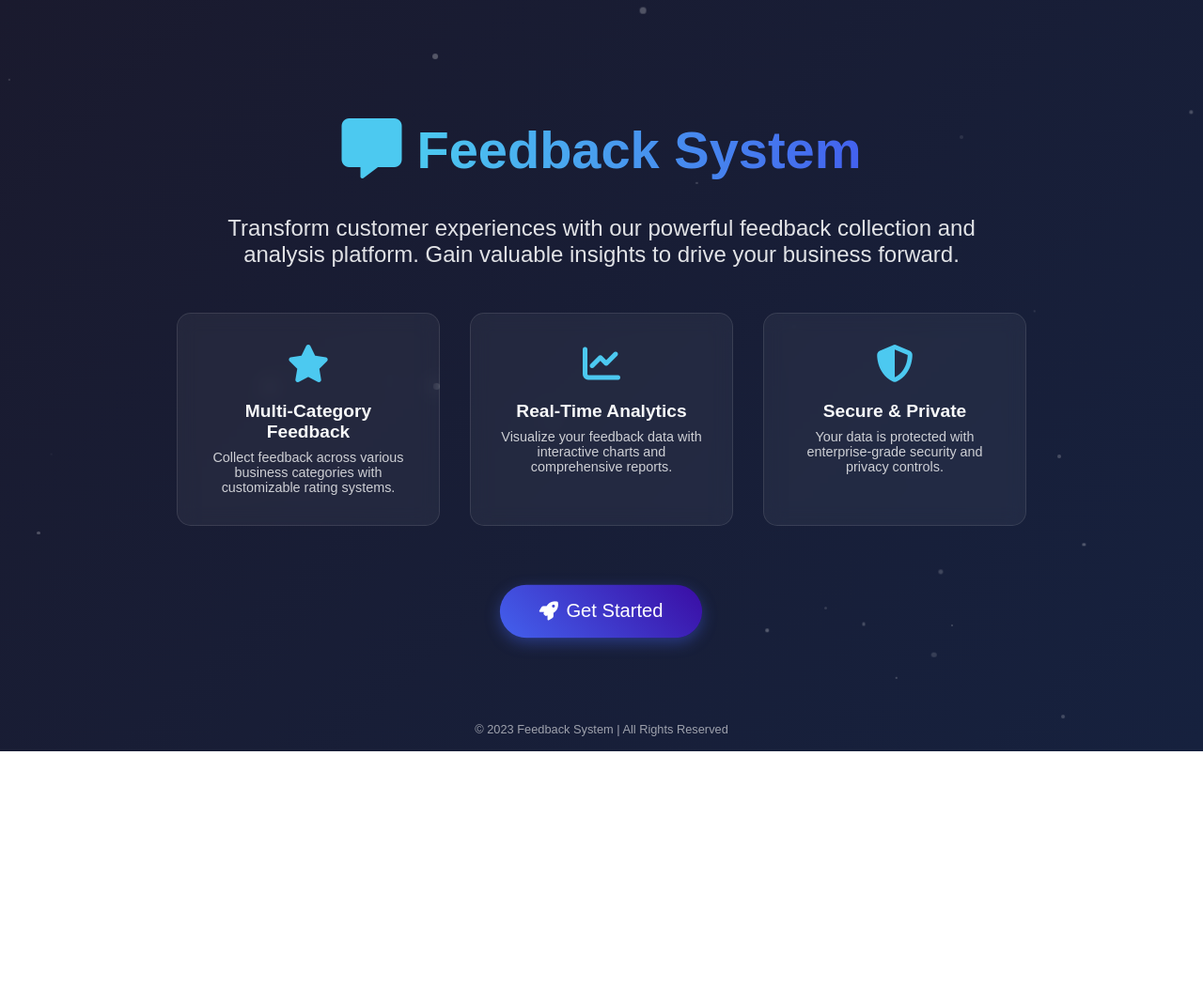
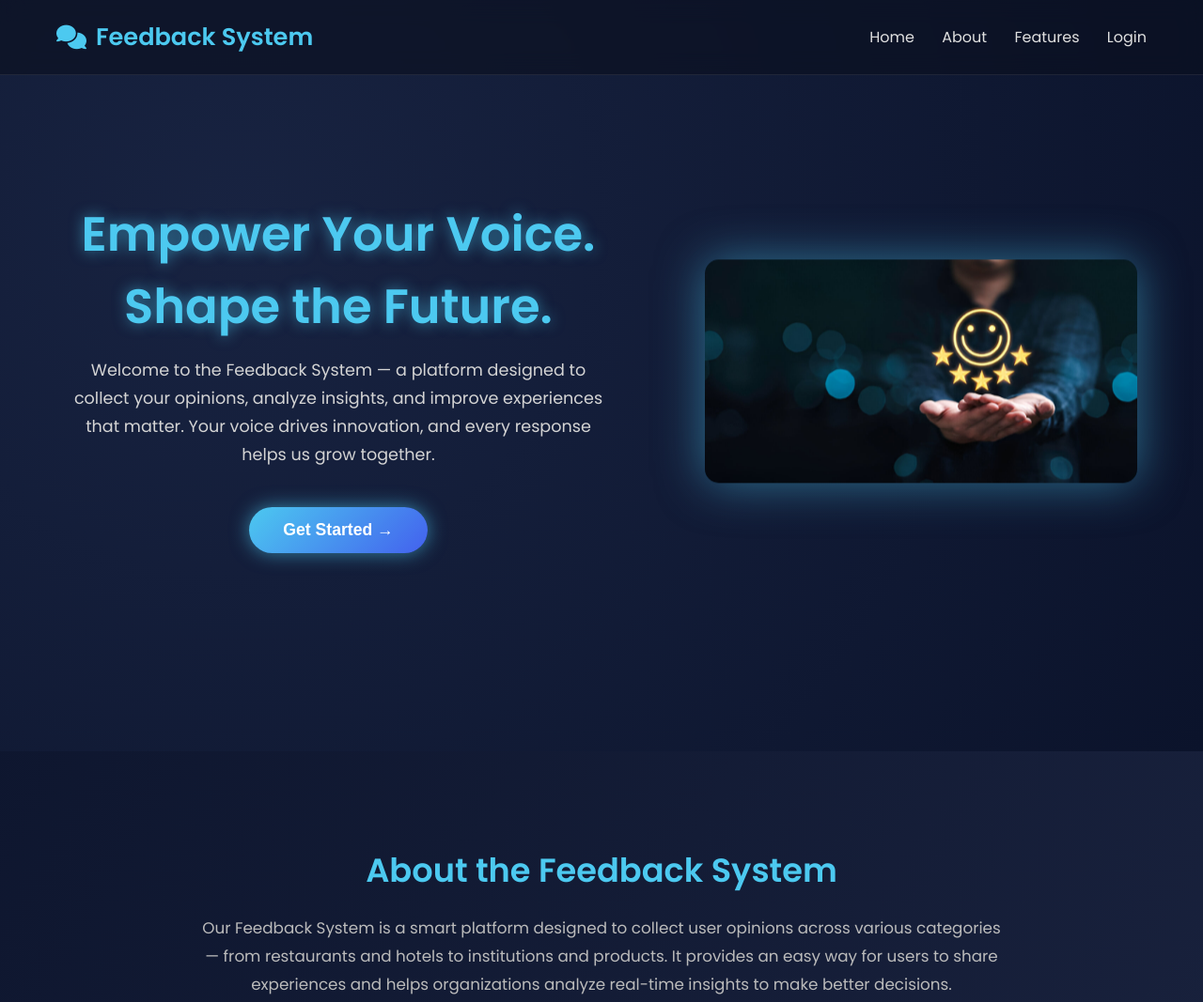
Before and after one commit to U-ARUN07/feedback-system, a website: page public/intro.html in a window 1280 px wide. Shown: the top 1067 px of the page at 94% size. Before the commit the page ends 800 px from the top, so only its background shows below. Drawn offline with Linux system fonts and the light colour scheme.

Commit message:
Update intro.html

```diff
--- a/public/intro.html
+++ b/public/intro.html
@@ -2,179 +2,242 @@
 <html lang="en">
 
 <head>
-    <meta charset="UTF-8">
-    <meta name="viewport" content="width=device-width, initial-scale=1.0">
-    <title>Feedback System | Welcome</title>
-    <link rel="stylesheet" href="https://cdnjs.cloudflare.com/ajax/libs/font-awesome/6.4.0/css/all.min.css">
+    <meta charset="UTF-8" />
+    <meta name="viewport" content="width=device-width, initial-scale=1.0" />
+    <title>Feedback System | Empower Your Voice</title>
+    <link rel="stylesheet" href="https://cdnjs.cloudflare.com/ajax/libs/font-awesome/6.4.0/css/all.min.css" />
+    <link href="https://fonts.googleapis.com/css2?family=Poppins:wght@300;400;600&display=swap" rel="stylesheet" />
+
     <style>
         :root {
-            --primary: #4361ee;
-            --secondary: #3a0ca3;
+            --primary: #3a0ca3;
             --accent: #4cc9f0;
+            --secondary: #4361ee;
+            --dark: #0b132b;
             --light: #f8f9fa;
-            --dark: #212529;
+            --gradient: linear-gradient(135deg, #4cc9f0, #4361ee);
         }
 
         * {
             margin: 0;
             padding: 0;
             box-sizing: border-box;
+            scroll-behavior: smooth;
         }
 
         body {
             font-family: 'Poppins', sans-serif;
-            background: linear-gradient(135deg, #1a1a2e, #16213e);
+            background: linear-gradient(to bottom right, #0b132b, #1c2541);
             color: var(--light);
-            min-height: 100vh;
             overflow-x: hidden;
         }
 
-        .intro-container {
+        /* Navbar */
+        header {
             display: flex;
-            flex-direction: column;
-            justify-content: center;
+            justify-content: space-between;
             align-items: center;
-            min-height: 100vh;
-            padding: 2rem;
-            position: relative;
-            overflow: hidden;
-        }
-
-        .particles {
-            position: absolute;
-            top: 0;
-            left: 0;
+            padding: 20px 60px;
+            position: fixed;
             width: 100%;
-            height: 100%;
-            z-index: -1;
-        }
-
-        .particle {
-            position: absolute;
-            background: rgba(255, 255, 255, 0.5);
-            border-radius: 50%;
-            pointer-events: none;
+            background: rgba(10, 15, 30, 0.6);
+            backdrop-filter: blur(12px);
+            border-bottom: 1px solid rgba(255, 255, 255, 0.08);
+            z-index: 1000;
         }
 
         .logo {
+            font-size: 1.6rem;
+            font-weight: 600;
+            color: var(--accent);
             display: flex;
             align-items: center;
-            margin-bottom: 2rem;
-            animation: fadeInDown 1s ease;
         }
 
-        .logo-icon {
-            font-size: 4rem;
-            color: var(--accent);
-            margin-right: 1rem;
+        .logo i {
+            margin-right: 10px;
         }
 
-        .logo-text {
-            font-size: 3.5rem;
-            font-weight: 700;
-            background: linear-gradient(to right, var(--accent), var(--primary));
-            -webkit-background-clip: text;
-            background-clip: text;
-            color: transparent;
+        nav a {
+            color: #e0e0e0;
+            margin-left: 25px;
+            text-decoration: none;
+            font-weight: 500;
+            transition: 0.3s;
         }
 
-        .tagline {
-            font-size: 1.5rem;
-            margin-bottom: 3rem;
-            text-align: center;
-            max-width: 800px;
-            opacity: 0.9;
-            animation: fadeIn 1.5s ease;
+        nav a:hover {
+            color: var(--accent);
         }
 
-        .features {
+        /* Hero Section */
+        .hero {
+            height: 100vh;
             display: flex;
+            align-items: center;
+            justify-content: space-between;
             flex-wrap: wrap;
-            justify-content: center;
-            gap: 2rem;
-            margin-bottom: 4rem;
-            animation: fadeInUp 1s ease;
+            padding: 0 70px;
+            background: radial-gradient(circle at 20% 30%, #182341, #0b132b);
         }
 
-        .feature-card {
-            background: rgba(255, 255, 255, 0.05);
-            backdrop-filter: blur(10px);
-            border-radius: 15px;
-            padding: 2rem;
-            width: 280px;
-            text-align: center;
-            transition: all 0.3s ease;
-            border: 1px solid rgba(255, 255, 255, 0.1);
+        .hero-text {
+            max-width: 580px;
+            animation: fadeIn 1.4s ease;
         }
 
-        .feature-card:hover {
-            transform: translateY(-10px);
-            box-shadow: 0 15px 30px rgba(0, 0, 0, 0.3);
+        .hero-text h1 {
+            font-size: 3.2rem;
+            color: #4cc9f0;
+            text-shadow: 0 0 15px rgba(76, 201, 240, 0.6);
+            margin-bottom: 15px;
         }
 
-        .feature-icon {
-            font-size: 2.5rem;
-            color: var(--accent);
-            margin-bottom: 1rem;
+        .hero-text p {
+            color: #d4d4d4;
+            font-size: 1.1rem;
+            line-height: 1.7;
+            margin-bottom: 40px;
         }
 
-        .feature-title {
-            font-size: 1.2rem;
+        .hero button {
+            background: var(--gradient);
+            border: none;
+            padding: 14px 36px;
+            border-radius: 50px;
+            color: white;
             font-weight: 600;
-            margin-bottom: 0.5rem;
+            font-size: 1.1rem;
+            cursor: pointer;
+            transition: 0.4s;
+            box-shadow: 0 0 20px rgba(76, 201, 240, 0.6);
         }
 
-        .feature-desc {
-            font-size: 0.9rem;
-            opacity: 0.8;
+        .hero button:hover {
+            transform: scale(1.08);
+            box-shadow: 0 0 30px rgba(76, 201, 240, 0.9);
         }
 
-        .cta-button {
-            background: linear-gradient(45deg, var(--primary), var(--secondary));
-            color: white;
-            border: none;
-            padding: 1rem 2.5rem;
-            font-size: 1.2rem;
-            border-radius: 50px;
-            cursor: pointer;
-            transition: all 0.3s ease;
-            display: flex;
-            align-items: center;
-            gap: 0.5rem;
-            box-shadow: 0 5px 15px rgba(67, 97, 238, 0.4);
-            animation: pulse 2s infinite;
+        .hero img {
+            width: 460px;
+            animation: float 6s ease-in-out infinite;
+            filter: drop-shadow(0 0 25px rgba(76, 201, 240, 0.5));
+            border-radius: 15px;
         }
 
-        .cta-button:hover {
-            transform: translateY(-3px);
-            box-shadow: 0 8px 25px rgba(67, 97, 238, 0.6);
+        @keyframes float {
+
+            0%,
+            100% {
+                transform: translateY(0);
+            }
+
+            50% {
+                transform: translateY(-20px);
+            }
         }
 
-        .cta-button:active {
-            transform: translateY(1px);
+        /* Info Section */
+        section {
+            padding: 100px 60px;
+            text-align: center;
         }
 
-        .footer {
-            position: absolute;
-            bottom: 1rem;
-            font-size: 0.8rem;
-            opacity: 0.6;
+        section h2 {
+            color: var(--accent);
+            font-size: 2.2rem;
+            margin-bottom: 20px;
+        }
+
+        section p {
+            color: #bbb;
+            font-size: 1.05rem;
+            line-height: 1.8;
+            max-width: 850px;
+            margin: auto;
+        }
+
+        /* Cards */
+        .cards {
+            display: grid;
+            grid-template-columns: repeat(auto-fit, minmax(250px, 1fr));
+            gap: 25px;
+            margin-top: 50px;
+        }
+
+        .card {
+            background: rgba(255, 255, 255, 0.07);
+            padding: 30px 20px;
+            border-radius: 15px;
+            box-shadow: 0 0 25px rgba(0, 0, 0, 0.3);
+            transition: 0.4s;
+        }
+
+        .card:hover {
+            transform: translateY(-10px);
+            box-shadow: 0 0 30px rgba(76, 201, 240, 0.6);
+        }
+
+        .card i {
+            font-size: 2.3rem;
+            color: var(--accent);
+            margin-bottom: 15px;
+        }
+
+        .card h3 {
+            color: #fff;
+            margin-bottom: 10px;
+        }
+
+        .card p {
+            color: #ccc;
+            font-size: 0.95rem;
+        }
+
+        /* CTA */
+        .cta {
+            padding: 80px 50px;
+            text-align: center;
+            background: linear-gradient(135deg, #3a0ca3, #4cc9f0);
+            color: white;
+        }
+
+        .cta h2 {
+            font-size: 2.2rem;
+            margin-bottom: 20px;
+        }
+
+        .cta button {
+            background: white;
+            color: #3a0ca3;
+            border: none;
+            padding: 14px 30px;
+            border-radius: 40px;
+            font-size: 1.1rem;
+            font-weight: 600;
+            cursor: pointer;
+            transition: 0.3s;
+        }
+
+        .cta button:hover {
+            background: #4cc9f0;
+            color: white;
+            transform: scale(1.08);
+        }
+
+        /* Footer */
+        footer {
+            text-align: center;
+            padding: 25px;
+            background: rgba(255, 255, 255, 0.05);
+            color: #aaa;
+            font-size: 0.9rem;
         }
 
         @keyframes fadeIn {
             from {
                 opacity: 0;
-            }
-
-            to {
-                opacity: 1;
-            }
-        }
-
-        @keyframes fadeInDown {
-            from {
-                opacity: 0;
-                transform: translateY(-50px);
+                transform: translateY(40px);
             }
 
             to {
@@ -183,156 +246,92 @@
             }
         }
 
-        @keyframes fadeInUp {
-            from {
-                opacity: 0;
-                transform: translateY(50px);
+        @media (max-width: 768px) {
+            .hero {
+                flex-direction: column;
+                text-align: center;
+                padding: 20px;
             }
 
-            to {
-                opacity: 1;
-                transform: translateY(0);
-            }
-        }
-
-        @keyframes pulse {
-            0% {
-                transform: scale(1);
+            .hero img {
+                width: 90%;
+                margin-top: 30px;
             }
 
-            50% {
-                transform: scale(1.05);
-            }
-
-            100% {
-                transform: scale(1);
-            }
-        }
-
-        @media (max-width: 768px) {
-            .logo {
-                flex-direction: column;
-                text-align: center;
-            }
-
-            .logo-icon {
-                margin-right: 0;
-                margin-bottom: 1rem;
-            }
-
-            .tagline {
-                font-size: 1.2rem;
-            }
-
-            .feature-card {
-                width: 100%;
-                max-width: 350px;
+            header {
+                padding: 15px 25px;
             }
         }
     </style>
 </head>
 
 <body>
-    <div class="intro-container">
-        <div class="particles" id="particles"></div>
+    <header>
+        <div class="logo"><i class="fas fa-comments"></i> Feedback System</div>
+        <nav>
+            <a href="#home">Home</a>
+            <a href="#about">About</a>
+            <a href="#features">Features</a>
+            <a href="/login">Login</a>
+        </nav>
+    </header>
 
-        <div class="logo">
-            <div class="logo-icon">
-                <i class="fas fa-comment-alt"></i>
-            </div>
-            <div class="logo-text">Feedback System</div>
+    <section class="hero" id="home">
+        <div class="hero-text">
+            <h1>Empower Your Voice. <br /> Shape the Future.</h1>
+            <p>Welcome to the Feedback System — a platform designed to collect your opinions, analyze insights, and
+                improve experiences that matter.
+                Your voice drives innovation, and every response helps us grow together.</p>
+            <button onclick="window.location.href='/login'">Get Started →</button>
         </div>
 
-        <p class="tagline">
-            Transform customer experiences with our powerful feedback collection and analysis platform.
-            Gain valuable insights to drive your business forward.
-        </p>
+        <img src="feedback-bg.jpg" alt="Feedback Illustration" />
+    </section>
 
-        <div class="features">
-            <div class="feature-card">
-                <div class="feature-icon">
-                    <i class="fas fa-star"></i>
-                </div>
-                <h3 class="feature-title">Multi-Category Feedback</h3>
-                <p class="feature-desc">
-                    Collect feedback across various business categories with customizable rating systems.
-                </p>
+    <section id="about">
+        <h2>About the Feedback System</h2>
+        <p>Our Feedback System is a smart platform designed to collect user opinions across various categories — from
+            restaurants and hotels to institutions and products.
+            It provides an easy way for users to share experiences and helps organizations analyze real-time insights to
+            make better decisions.</p>
+    </section>
+
+    <section id="features">
+        <h2>How It Works</h2>
+        <div class="cards">
+            <div class="card">
+                <i class="fas fa-user-lock"></i>
+                <h3>Login</h3>
+                <p>Use your registered credentials to securely log in and access your feedback categories.</p>
             </div>
 
-            <div class="feature-card">
-                <div class="feature-icon">
-                    <i class="fas fa-chart-line"></i>
-                </div>
-                <h3 class="feature-title">Real-Time Analytics</h3>
-                <p class="feature-desc">
-                    Visualize your feedback data with interactive charts and comprehensive reports.
-                </p>
+            <div class="card">
+                <i class="fas fa-list"></i>
+                <h3>Choose Category</h3>
+                <p>Select where you'd like to give feedback — restaurant, product, hotel, or institution.</p>
             </div>
 
-            <div class="feature-card">
-                <div class="feature-icon">
-                    <i class="fas fa-shield-alt"></i>
-                </div>
-                <h3 class="feature-title">Secure & Private</h3>
-                <p class="feature-desc">
-                    Your data is protected with enterprise-grade security and privacy controls.
-                </p>
+            <div class="card">
+                <i class="fas fa-pen-nib"></i>
+                <h3>Submit Feedback</h3>
+                <p>Provide your honest ratings and comments. Your input is securely saved and analyzed.</p>
+            </div>
+
+            <div class="card">
+                <i class="fas fa-chart-pie"></i>
+                <h3>View Insights</h3>
+                <p>Visualize trends and averages using powerful analytics to see how feedback drives growth.</p>
             </div>
         </div>
+    </section>
 
-        <button class="cta-button" onclick="window.location.href='/index.html'">
-            <i class="fas fa-rocket"></i> Get Started
-        </button>
+    <section class="cta">
+        <h2>Ready to Start?</h2>
+        <p>Click below to log in and make your opinion count!</p>
+        <button onclick="window.location.href='/login'">Get Started</button>
+    </section>
 
-        <div class="footer">
-            © 2023 Feedback System | All Rights Reserved
-        </div>
-    </div>
-
-    <script>
-        // Create floating particles effect
-        document.addEventListener('DOMContentLoaded', function () {
-            const particlesContainer = document.getElementById('particles');
-            const particleCount = 30;
-
-            for (let i = 0; i < particleCount; i++) {
-                const particle = document.createElement('div');
-                particle.classList.add('particle');
-
-                // Random properties
-                const size = Math.random() * 5 + 2;
-                const posX = Math.random() * 100;
-                const posY = Math.random() * 100;
-                const delay = Math.random() * 5;
-                const duration = Math.random() * 10 + 10;
-                const opacity = Math.random() * 0.5 + 0.1;
-
-                // Apply styles
-                particle.style.width = `${size}px`;
-                particle.style.height = `${size}px`;
-                particle.style.left = `${posX}%`;
-                particle.style.top = `${posY}%`;
-                particle.style.opacity = opacity;
-                particle.style.animation = `float ${duration}s ease-in-out ${delay}s infinite alternate`;
-
-                // Add to container
-                particlesContainer.appendChild(particle);
-            }
-
-            // Add floating animation
-            const style = document.createElement('style');
-            style.textContent = `
-                @keyframes float {
-                    0% { transform: translate(0, 0); }
-                    25% { transform: translate(10px, 10px); }
-                    50% { transform: translate(20px, -5px); }
-                    75% { transform: translate(-10px, 15px); }
-                    100% { transform: translate(-20px, -10px); }
-                }
-            `;
-            document.head.appendChild(style);
-        });
-    </script>
+    <footer>© 2025 Feedback System | Designed by Arun</footer>
 </body>
 
 </html>
```
